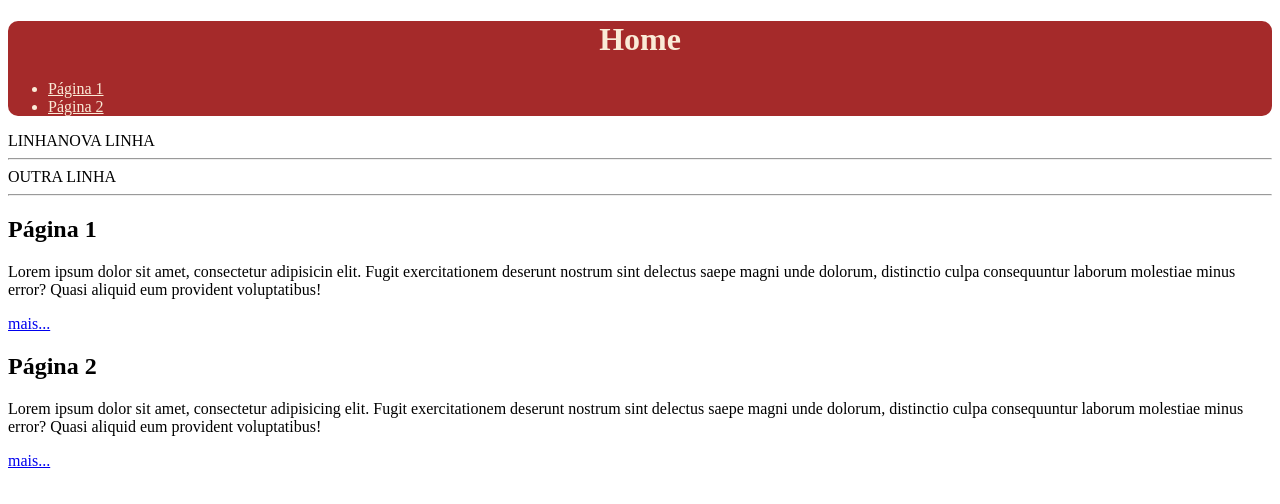
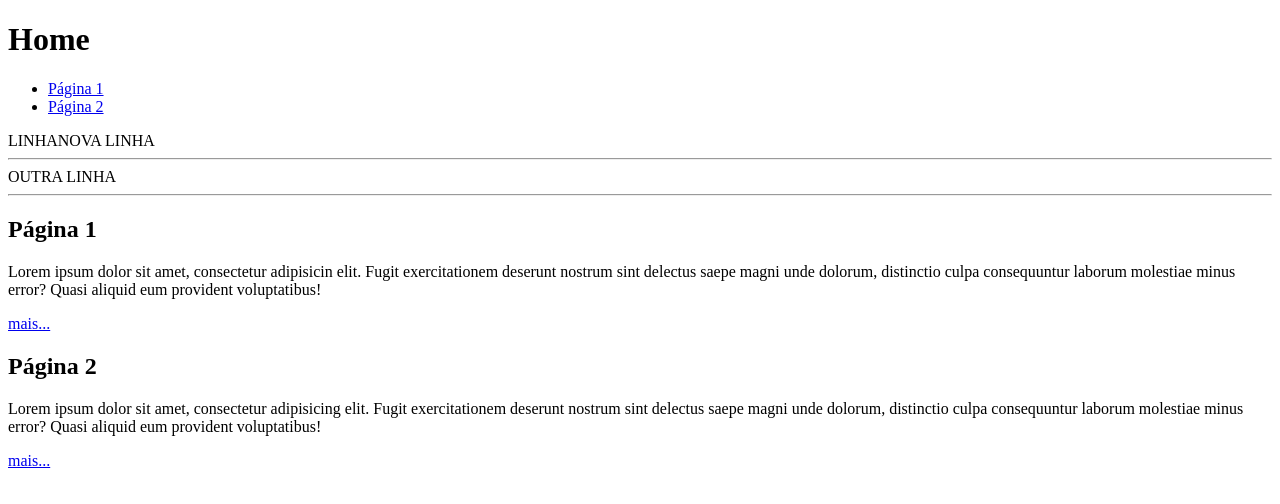
Before and after one commit to AlexandreTeixeiraS/exemplo-repo-front-1tdspo-2026, a plain HTML site: page index.html in a window 1280 px wide. Drawn offline with Linux system fonts and the light colour scheme.

Commit message:
Iniciando com css externo

```diff
--- a/index.html
+++ b/index.html
@@ -5,28 +5,18 @@
     <meta name="viewport" content="width=device-width, initial-scale=1.0">
     <title>Página Inicial</title>
 
-    <style>
-
-       h1{
-            text-align: center;
-        }
-
-        header{
-            background-color: brown !important;
-            border-radius: 10px;
-        }
-
-    </style>
+    <link rel="icon" href=".img/ico/favicon.png">
+    <link rel="stylesheet" href="">
 
 </head>
 <body>
 
-    <header style="background-color: rgb(39, 173, 173);color:antiquewhite">
+    <header>
         <h1>Home</h1>
         <nav>
             <ul>
-                <li><a style="color: antiquewhite;" href="./pagina1.html"> Página 1 </a></li>
-                <li><a style="color:antiquewhite;"href=./paginas/pagina2.html> Página 2 </a></li>
+                <li><a href="./pagina1.html"> Página 1 </a></li>
+                <li><a href=./paginas/pagina2.html> Página 2 </a></li>
             </ul>
         </nav>
     </header>
```
Also changed, not shown: css/style.css (added, +17 -0 lines), img/ico/favicon.png (added).
